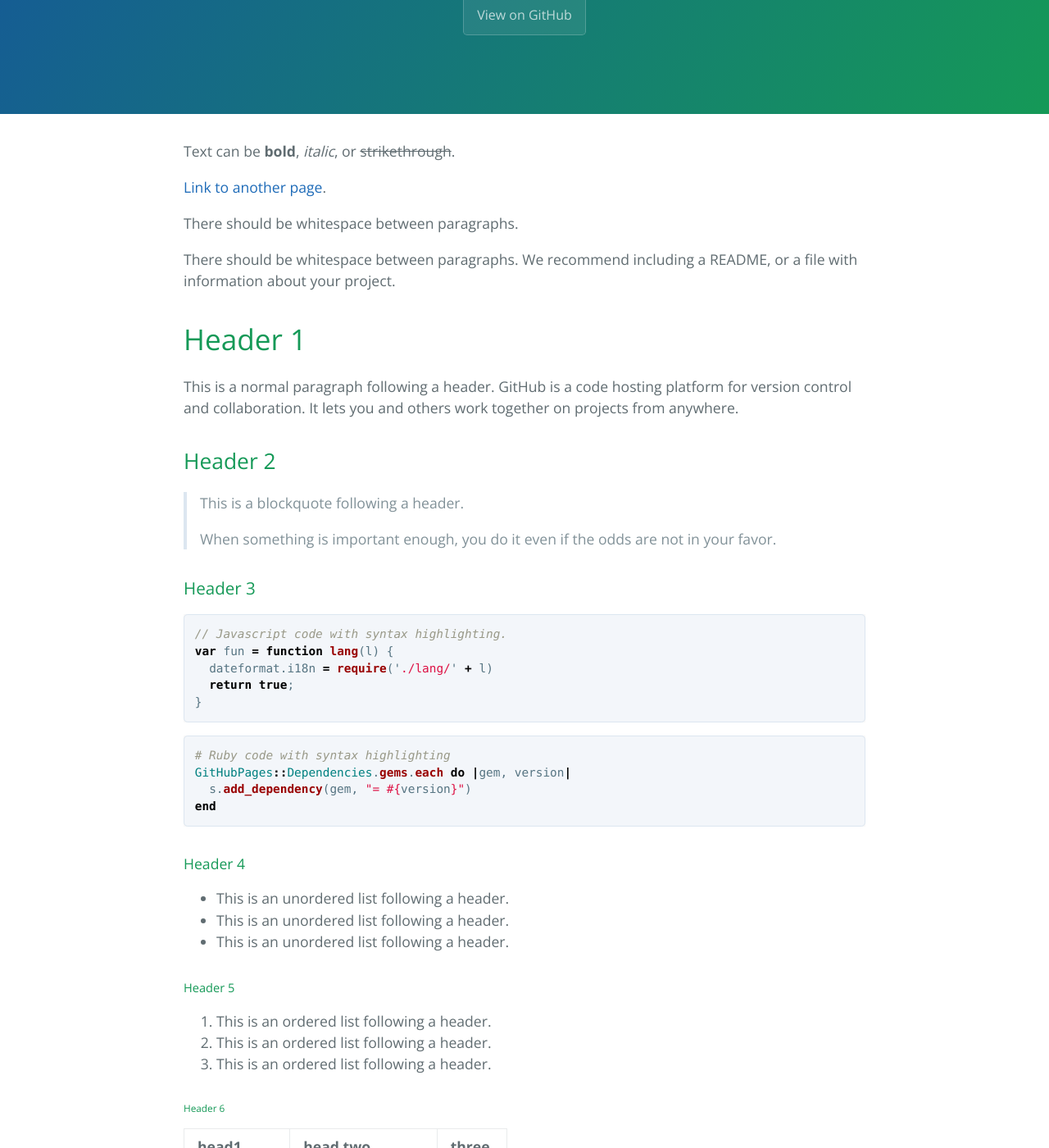
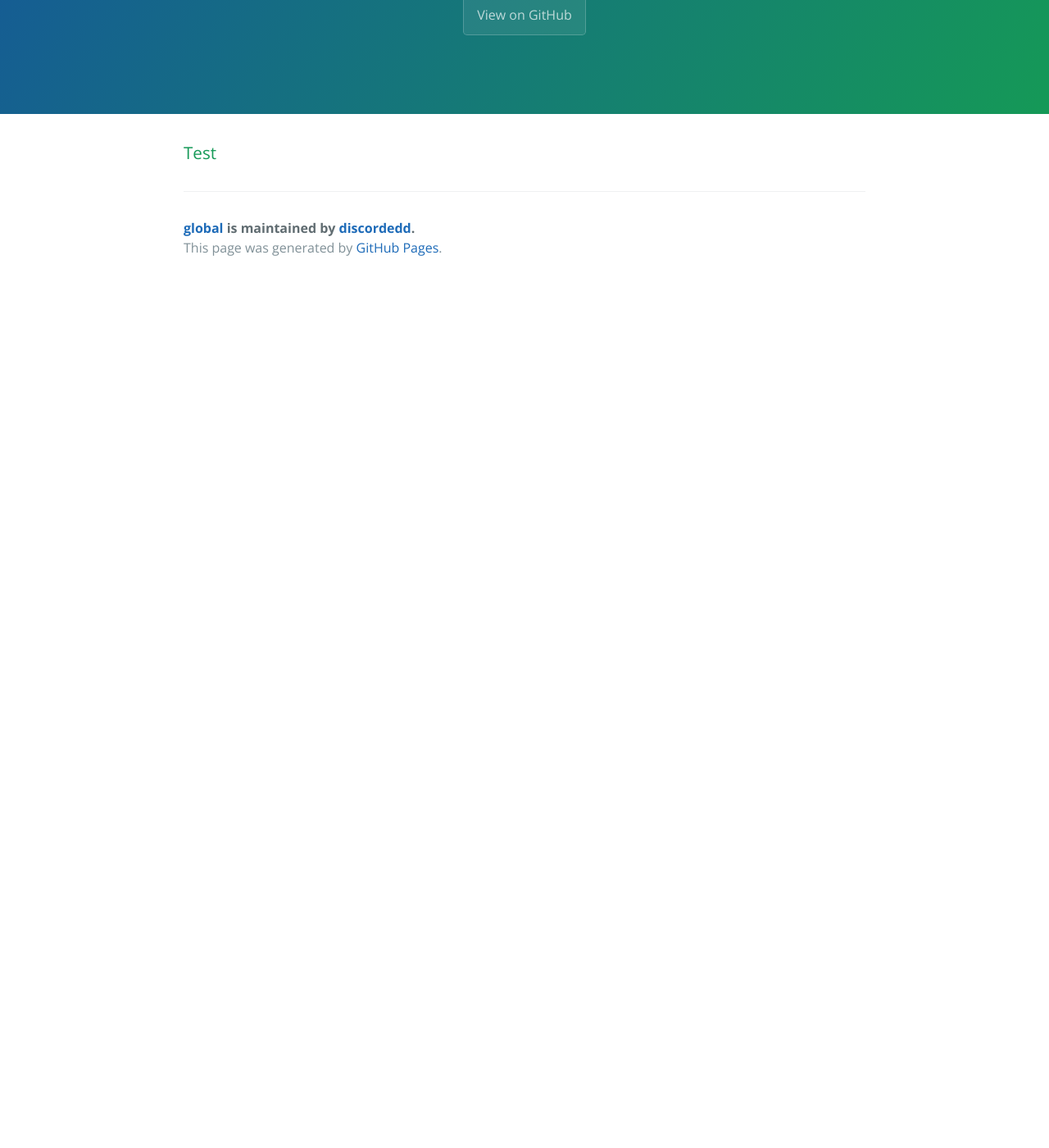
Before and after one commit to discordedd/global, a Jekyll site: the page built from index.md, in a window 1280 px wide and 1400 px high, scrolled down 244 px. Shown: the whole window at 82% size. Built offline with Jekyll 4.4.1, drawn with Linux system fonts in a browser that asks for light colours; our own code applies the rules of GitHub Pages for plain Markdown files; after the commit the page ends 900 px from its top, so only the background shows below that; some of the changed text lies outside the part shown.

Commit message:
Update index.md

````diff
--- a/index.md
+++ b/index.md
@@ -1,123 +1 @@
----
-layout: default
----
-
-Text can be **bold**, _italic_, or ~~strikethrough~~.
-
-[Link to another page](./another-page.html).
-
-There should be whitespace between paragraphs.
-
-There should be whitespace between paragraphs. We recommend including a README, or a file with information about your project.
-
-# Header 1
-
-This is a normal paragraph following a header. GitHub is a code hosting platform for version control and collaboration. It lets you and others work together on projects from anywhere.
-
-## Header 2
-
-> This is a blockquote following a header.
->
-> When something is important enough, you do it even if the odds are not in your favor.
-
-### Header 3
-
-```js
-// Javascript code with syntax highlighting.
-var fun = function lang(l) {
-  dateformat.i18n = require('./lang/' + l)
-  return true;
-}
-```
-
-```ruby
-# Ruby code with syntax highlighting
-GitHubPages::Dependencies.gems.each do |gem, version|
-  s.add_dependency(gem, "= #{version}")
-end
-```
-
-#### Header 4
-
-*   This is an unordered list following a header.
-*   This is an unordered list following a header.
-*   This is an unordered list following a header.
-
-##### Header 5
-
-1.  This is an ordered list following a header.
-2.  This is an ordered list following a header.
-3.  This is an ordered list following a header.
-
-###### Header 6
-
-| head1        | head two          | three |
-|:-------------|:------------------|:------|
-| ok           | good swedish fish | nice  |
-| out of stock | good and plenty   | nice  |
-| ok           | good `oreos`      | hmm   |
-| ok           | good `zoute` drop | yumm  |
-
-### There's a horizontal rule below this.
-
-* * *
-
-### Here is an unordered list:
-
-*   Item foo
-*   Item bar
-*   Item baz
-*   Item zip
-
-### And an ordered list:
-
-1.  Item one
-1.  Item two
-1.  Item three
-1.  Item four
-
-### And a nested list:
-
-- level 1 item
-  - level 2 item
-  - level 2 item
-    - level 3 item
-    - level 3 item
-- level 1 item
-  - level 2 item
-  - level 2 item
-  - level 2 item
-- level 1 item
-  - level 2 item
-  - level 2 item
-- level 1 item
-
-### Small image
-
-![Octocat](https://github.githubassets.com/images/icons/emoji/octocat.png)
-
-### Large image
-
-![Branching](https://guides.github.com/activities/hello-world/branching.png)
-
-
-### Definition lists can be used with HTML syntax.
-
-<dl>
-<dt>Name</dt>
-<dd>Godzilla</dd>
-<dt>Born</dt>
-<dd>1952</dd>
-<dt>Birthplace</dt>
-<dd>Japan</dd>
-<dt>Color</dt>
-<dd>Green</dd>
-</dl>
-
-```
-Long, single-line code blocks should not wrap. They should horizontally scroll if they are too long. This line should be long enough to demonstrate this.
-```
-
-```
-The final element.
-```
+### Test
````
